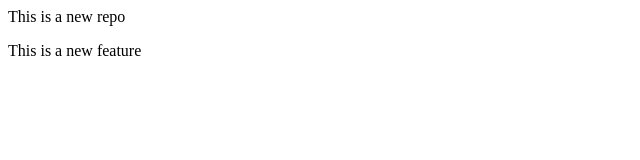
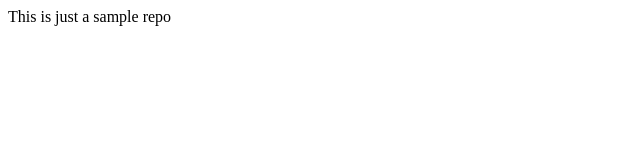
Before and after one commit to Himanishankar/localrepo, a plain HTML site: page index.html in a window 1280 px wide. Shown: the whole page, without its empty margins (0-640 px from the left). Drawn offline with Linux system fonts and the light colour scheme.

Commit message:
Update index.html

```diff
--- a/index.html
+++ b/index.html
@@ -1,2 +1 @@
-<p>This is a new repo</p>
-<p>This is a new feature</p>
+<p>This is just a sample repo</p>
```
